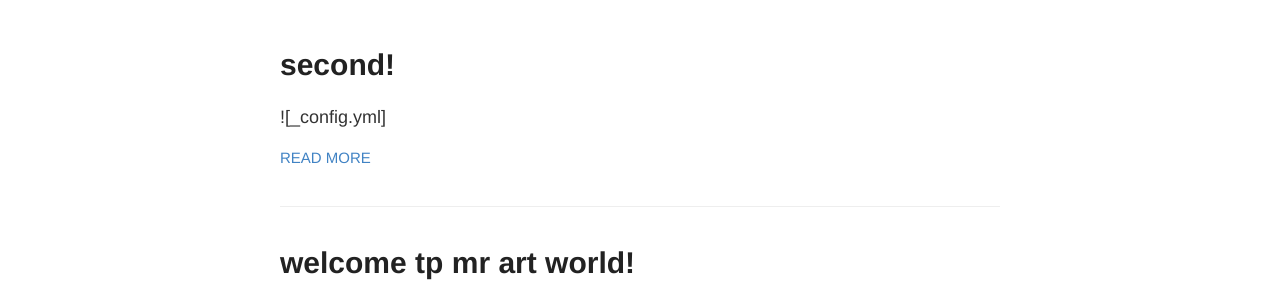
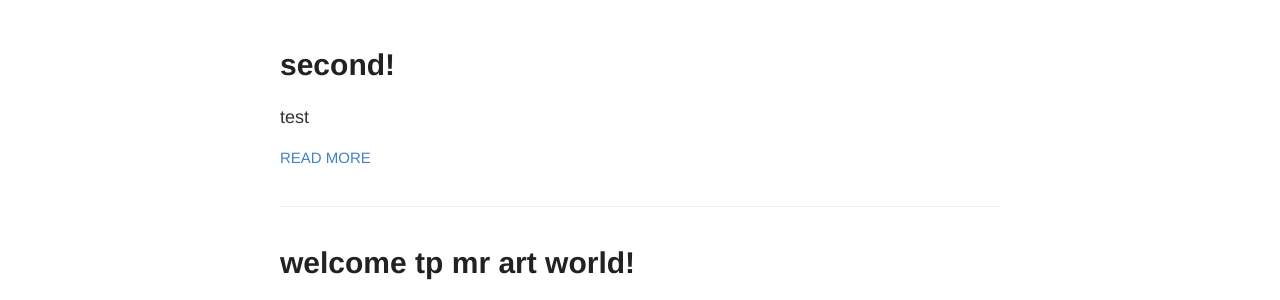
Before and after one commit to Mrart/Mrart.github.io, a Jekyll site: the page built from index.html, in a window 1280 px wide. Shown: the part 122-422 px from the top of the page. Built offline with Jekyll 4.4.1, drawn with Linux system fonts in a browser that asks for light colours; Markdown is read by kramdown in place of the engine named in the settings.

Commit message:
Update 2014-3-4-test.md

```diff
--- a/_posts/2014-3-4-test.md
+++ b/_posts/2014-3-4-test.md
@@ -2,4 +2,4 @@
 layout: post
 title: second!
 ---
-![_config.yml]
+test
```
